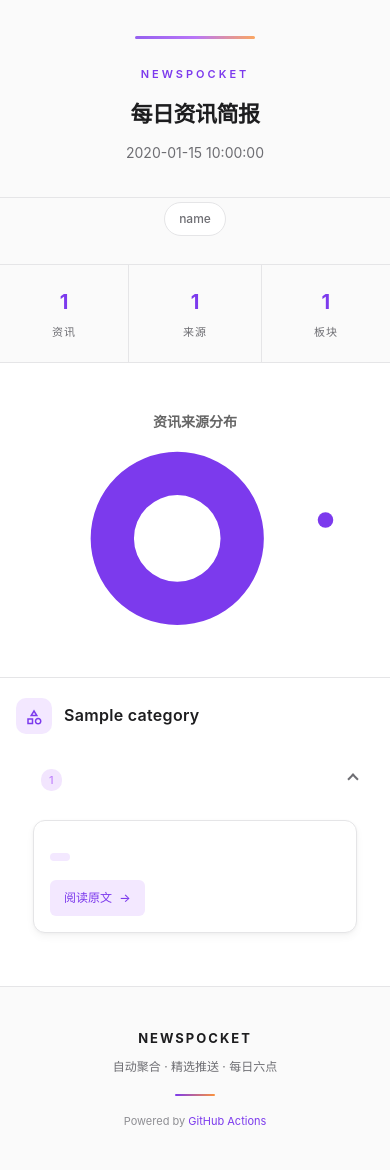
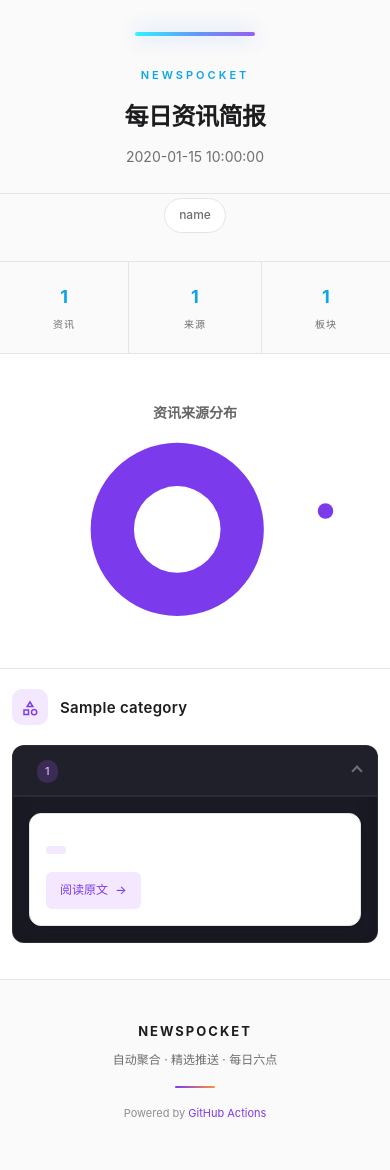
Before and after one commit to HMuSeaB/NewsPocket, a Python web app: template templates/email_template.html in a window 390 px wide. After the commit the page ends 1119 px from the top, so only its background shows below. Run offline with Jinja, Linux system fonts and the light colour scheme; the template is opened without the code that fills it: most values are stand-ins (such as "Sample title", 1, 10 or a date in 2020).

Commit message:
feat(ui): update admin dashboard and email template styles for cinematic aesthetics

```diff
--- a/templates/email_template.html
+++ b/templates/email_template.html
@@ -32,25 +32,28 @@
 
         /* ═══════ CONTAINER ═══════ */
         .container {
+            width: 100%;
             max-width: 640px;
             margin: 0 auto;
             background-color: #ffffff;
+            box-shadow: 0 0 40px rgba(0, 0, 0, 0.05);
         }
 
         /* ═══════ HERO HEADER ═══════ */
         .hero {
-            padding: 48px 32px 40px;
+            padding: 48px 24px 32px;
             text-align: center;
             background-color: #fafafa;
             border-bottom: 1px solid #e5e5e7;
         }
 
         .hero-glow-line {
-            height: 3px;
-            margin: 0 auto 20px;
+            height: 4px;
+            margin: 0 auto 24px;
             max-width: 120px;
-            background: linear-gradient(90deg, #7c3aed 0%, #a855f7 50%, #fb923c 100%);
+            background: linear-gradient(90deg, #00f2ff 0%, #3b82f6 50%, #7c3aed 100%);
             border-radius: 2px;
+            box-shadow: 0 0 20px rgba(59, 130, 246, 0.5);
         }
 
         .brand {
@@ -59,7 +62,7 @@
             font-weight: 600;
             letter-spacing: 3px;
             text-transform: uppercase;
-            color: #7c3aed;
+            color: #0ea5e9;
             margin-bottom: 12px;
         }
 
@@ -103,7 +106,7 @@
         .stat-value {
             font-size: 24px;
             font-weight: 700;
-            color: #7c3aed;
+            color: #0ea5e9;
         }
 
         .stat-label {
@@ -446,41 +449,47 @@
 
         /* ═══════ RESPONSIVE ═══════ */
         @media only screen and (max-width: 600px) {
-            .hero { padding: 36px 20px 32px; }
-            .hero h1 { font-size: 22px; }
-            .section { padding: 20px 16px; }
-            .card { padding: 16px; }
-            .stat-value { font-size: 20px; }
+            .container { width: 100% !important; max-width: 100% !important; box-shadow: none; }
+            .hero { padding: 32px 16px 24px; }
+            .hero h1 { font-size: 24px; }
+            .section { padding: 20px 12px; }
+            .card { padding: 16px; margin-bottom: 12px; }
+            .stat-value { font-size: 18px; }
+            .stat-label { font-size: 10px; }
+            .section-title { font-size: 15px; }
         }
 
         /* ══════════════════════════════════════════════════════════
-           DARK MODE ADAPTATION
+           DARK MODE ADAPTATION (CINEMA UI)
            ══════════════════════════════════════════════════════════ */
         @media (prefers-color-scheme: dark) {
             body {
-                background-color: #0d0d14 !important;
+                background-color: #050508 !important; /* Deep black-blue */
                 color: #e8e8ec !important;
             }
 
             .container {
-                background-color: #12121c !important;
+                background-color: #0d0d12 !important;
+                box-shadow: 0 0 60px rgba(0, 0, 0, 0.5) !important;
             }
 
             .hero {
-                background-color: #1a1a24 !important;
-                border-bottom-color: rgba(255, 255, 255, 0.06) !important;
+                background-color: #13131a !important;
+                border-bottom-color: rgba(255, 255, 255, 0.08) !important;
             }
 
             .brand {
                 color: #a855f7 !important;
+                text-shadow: 0 0 10px rgba(168, 85, 247, 0.3);
             }
 
             .hero h1 {
-                color: #fafafa !important;
+                color: #ffffff !important;
+                text-shadow: 0 0 20px rgba(255, 255, 255, 0.1);
             }
 
             .hero .date {
-                color: rgba(255, 255, 255, 0.5) !important;
+                color: rgba(255, 255, 255, 0.6) !important;
             }
 
             .hero .date a {
@@ -583,51 +603,54 @@
 
             /* New Dark Mode Styles */
             .toc-nav {
-                background-color: #1a1a24 !important;
-                border-bottom-color: rgba(255, 255, 255, 0.06) !important;
+                background-color: #13131a !important;
+                border-bottom-color: rgba(255, 255, 255, 0.08) !important;
             }
 
             .toc-link {
-                background-color: rgba(255, 255, 255, 0.03) !important;
-                border-color: rgba(255, 255, 255, 0.06) !important;
+                background-color: #1a1a24 !important;
+                border-color: rgba(255, 255, 255, 0.08) !important;
                 color: #e8e8ec !important;
             }
 
             .toc-link:hover {
-                background-color: rgba(168, 85, 247, 0.15) !important;
+                background-color: rgba(168, 85, 247, 0.2) !important;
                 border-color: #c084fc !important;
                 color: #c084fc !important;
+                box-shadow: 0 0 10px rgba(168, 85, 247, 0.2);
             }
 
             .chart-wrapper {
-                background-color: #12121c !important;
-                border-bottom-color: rgba(255, 255, 255, 0.06) !important;
+                background-color: #0d0d12 !important;
+                border-bottom-color: rgba(255, 255, 255, 0.08) !important;
             }
         }
 
                     /* Dark Mode for Source Groups */
             details.source-group {
-                background-color: rgba(255, 255, 255, 0.03) !important;
-                border-color: rgba(255, 255, 255, 0.06) !important;
+                background-color: #1a1a24 !important;
+                border-color: rgba(255, 255, 255, 0.08) !important;
+                box-shadow: inset 0 0 20px rgba(0, 0, 0, 0.2);
             }
 
             summary.source-summary {
-                background-color: rgba(255, 255, 255, 0.05) !important;
-                color: #fafafa !important;
+                background-color: #20202b !important;
+                color: #ffffff !important;
+                border-bottom: 1px solid rgba(255, 255, 255, 0.05);
             }
 
             summary.source-summary:hover {
-                background-color: rgba(255, 255, 255, 0.08) !important;
+                background-color: #252532 !important;
             }
 
             .source-badge {
-                background-color: rgba(168, 85, 247, 0.15) !important;
-                color: #c084fc !important;
+                background-color: rgba(168, 85, 247, 0.2) !important;
+                color: #d8b4fe !important;
             }
 
             .source-content {
                 background-color: transparent !important;
-                border-top-color: rgba(255, 255, 255, 0.06) !important;
+                border-top-color: rgba(255, 255, 255, 0.08) !important;
             }
 
             /* ══════════════════════════════════════════════════════════
```
Also changed, not shown: other parts of templates/email_template.html (+31 -20 lines), admin_dashboard.py (+73 -22 lines).
